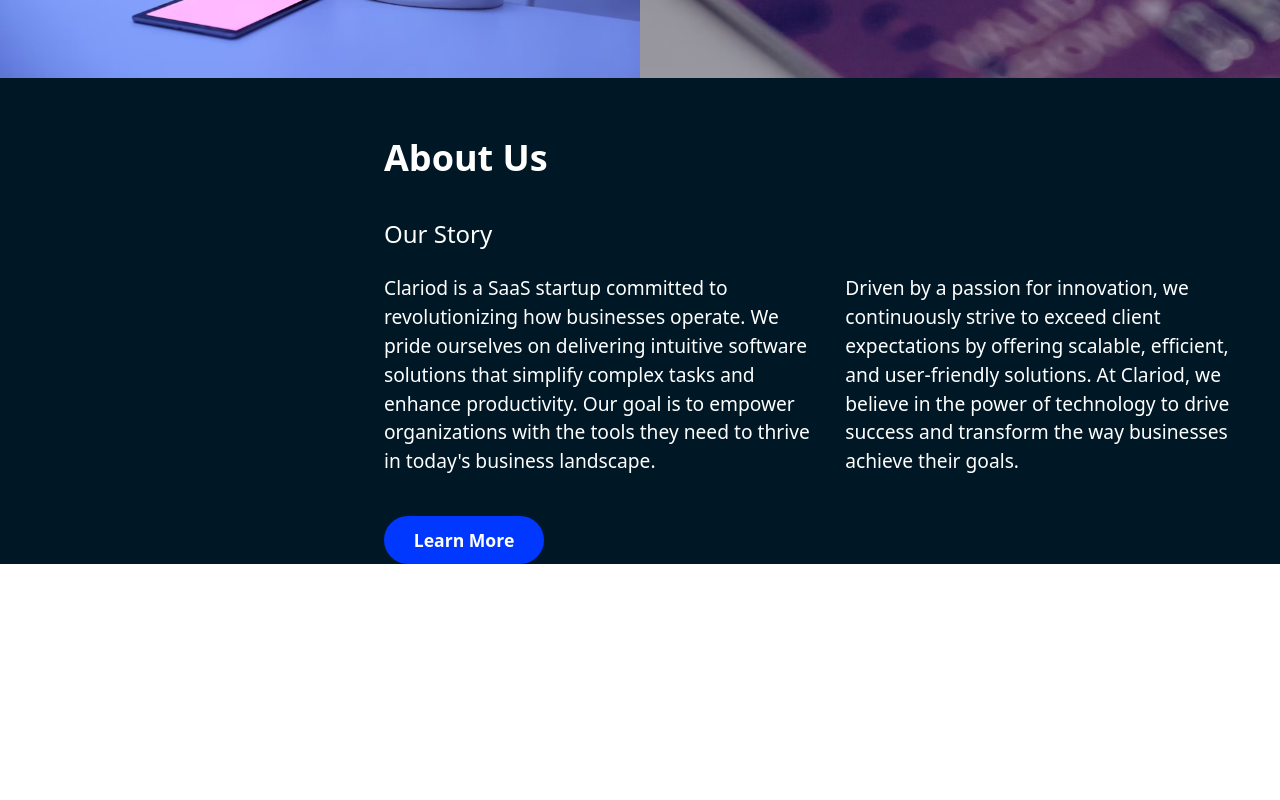
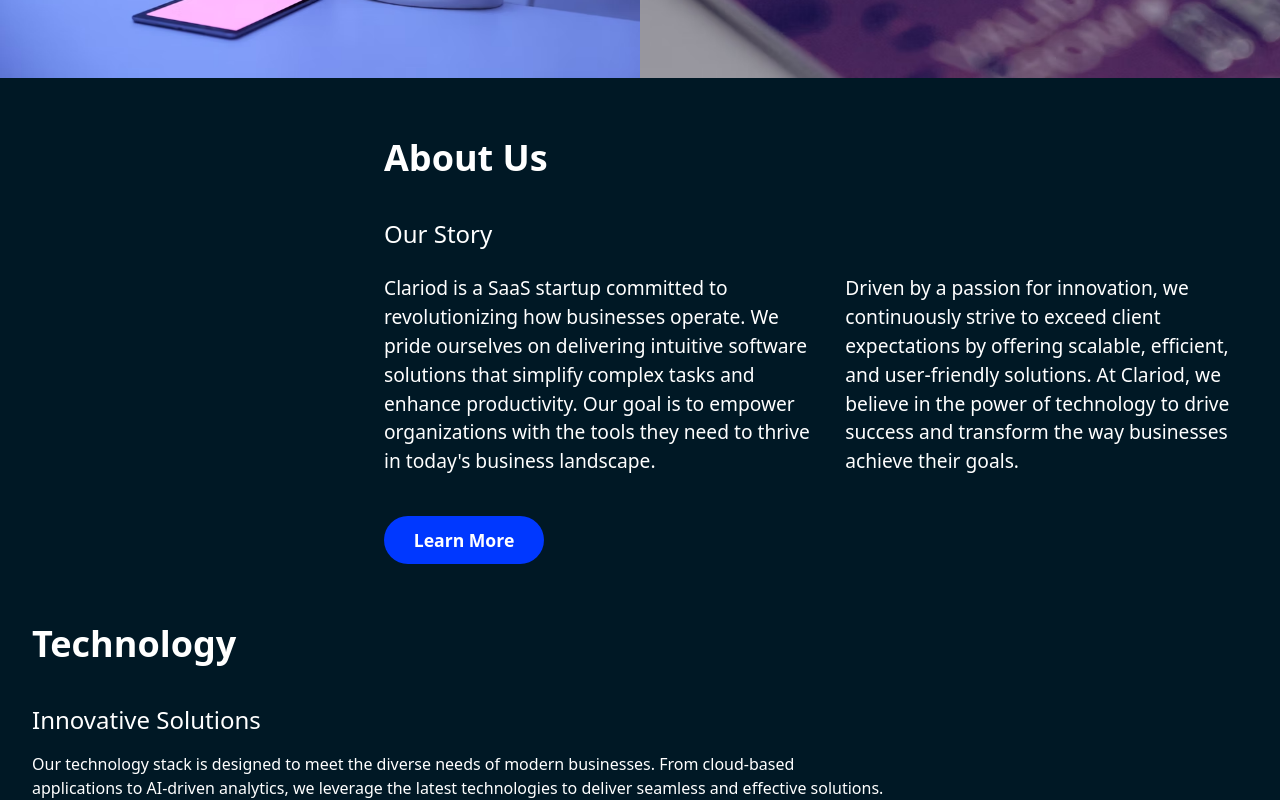
Before and after one commit to techwithdani/Clariod, a React (Vite) app in the folder frontend/: page / in a window 1280 px wide. Shown: the part 773-1573 px from the top of the page. Before the commit the page ends 1337 px from the top, so only its background shows below. Built offline with nearby package versions, Linux system fonts and the light colour scheme.

Commit message:
Add styling

```diff
--- a/frontend/src/App.jsx
+++ b/frontend/src/App.jsx
@@ -1,6 +1,7 @@
 import AboutUsSection from "./components/AboutUsSection";
 import HeroSection from "./components/HeroSection";
 import NavBar from "./components/NavBar";
+import TechnologySection from "./components/TechnologySection";
 
 function App() {
   return (
@@ -8,6 +9,7 @@
       <NavBar />
       <HeroSection />
       <AboutUsSection />
+      <TechnologySection />
     </>
   );
 }
--- a/frontend/src/components/TechnologySection.jsx
+++ b/frontend/src/components/TechnologySection.jsx
@@ -2,14 +2,14 @@
   return (
     <>
       <section>
-        <div>
-          <div>
-            <h1>Technology</h1>
+        <div className="bg-darkBlue text-white">
+          <div className="pt-15 pl-8">
+            <h1 className="text-4xl font-semibold">Technology</h1>
           </div>
-          <div>
-            <p>Innovative Solutions</p>
+          <div className="pl-8 pt-10">
+            <p className="text-2xl">Innovative Solutions</p>
           </div>
-          <div>
+          <div className="pt-4 pl-8 text-balance">
             <p>
               Our technology stack is designed to meet the diverse needs of
               modern businesses. From cloud-based applications to AI-driven
```
